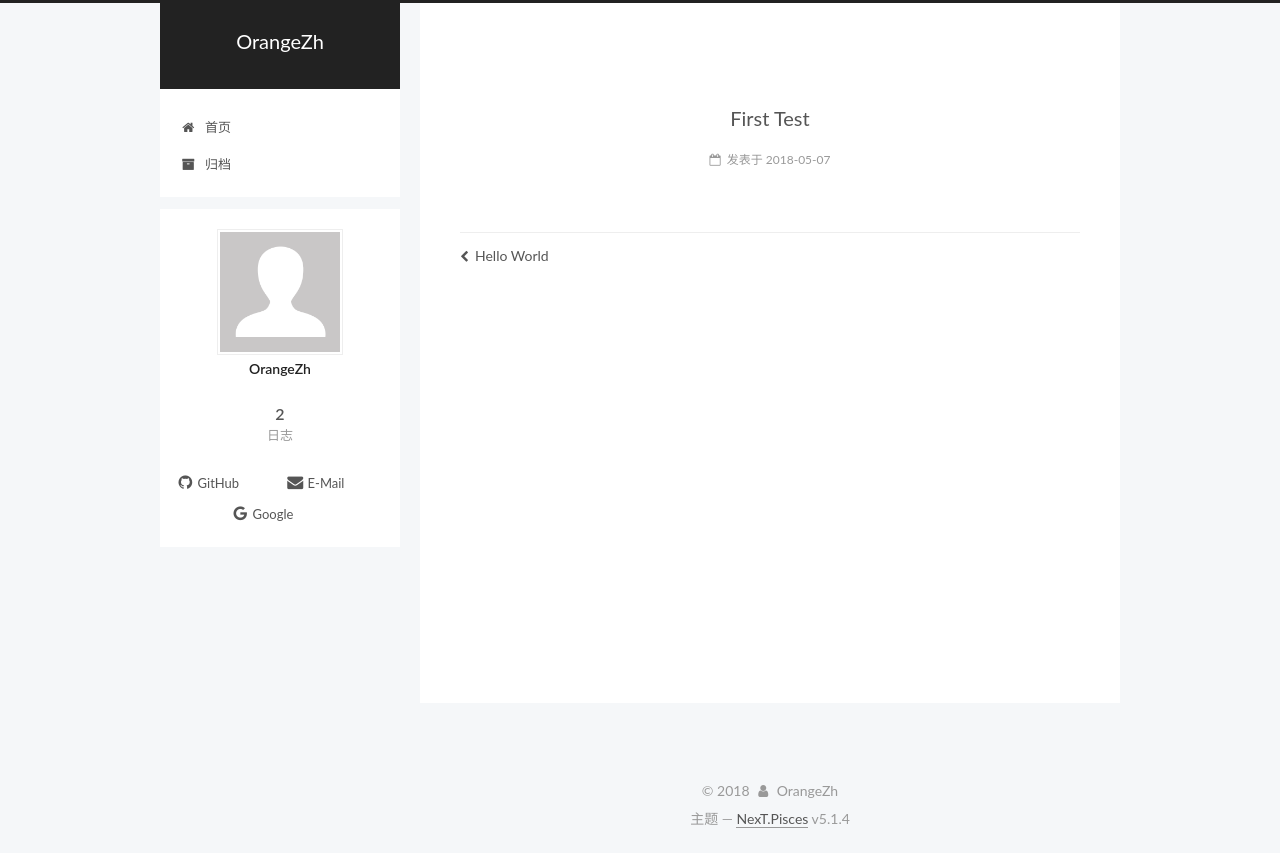
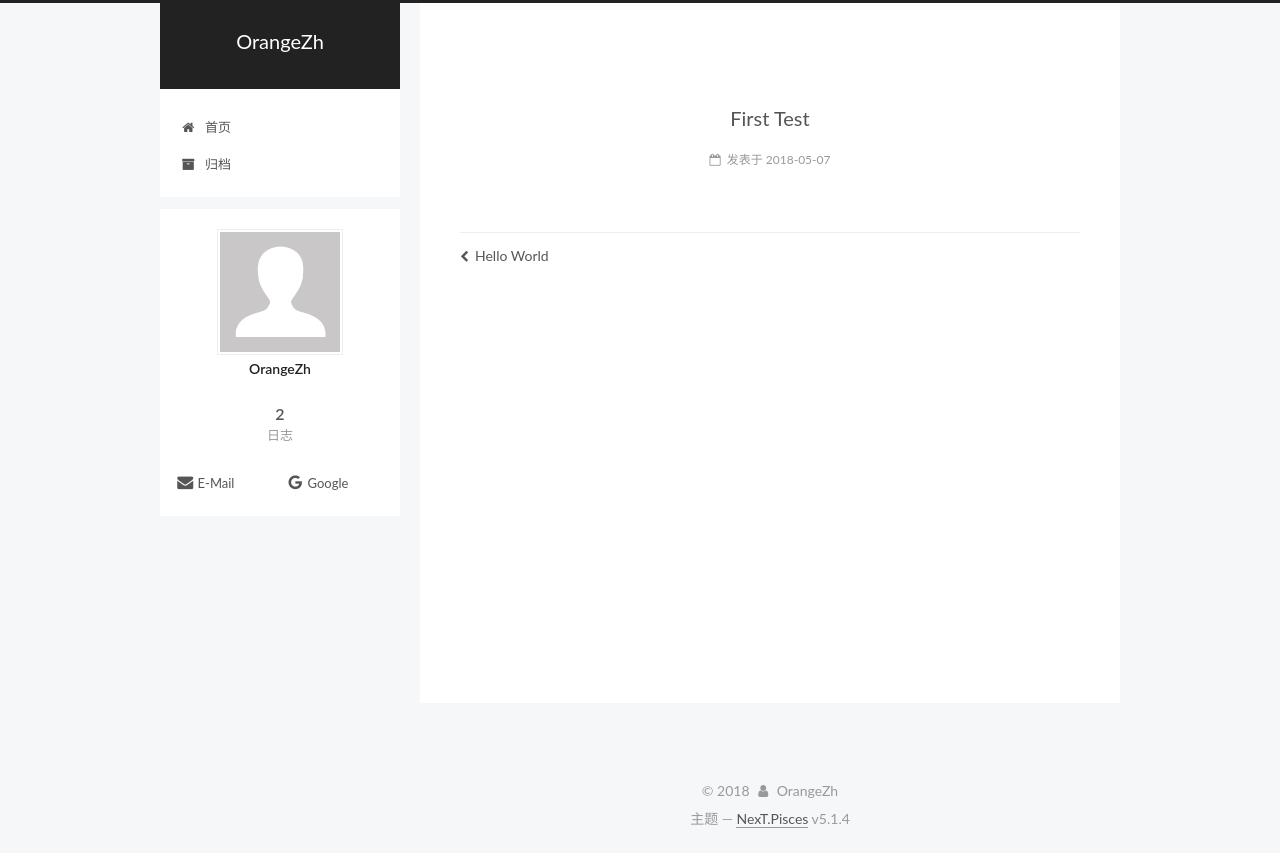
Before and after one commit to orangezh0806/zxclljf.github.com, a plain HTML site: page 2018/05/07/First-Test/index.html in a window 1280 px wide. Drawn offline with Linux system fonts and the light colour scheme.

Commit message:
Site updated: 2018-05-07 13:56:53

```diff
--- a/2018/05/07/First-Test/index.html
+++ b/2018/05/07/First-Test/index.html
@@ -418,12 +418,6 @@
             <div class="links-of-author motion-element">
 
                   <span class="links-of-author-item">
-                    <a href="https://github.com/zxclljf" target="_blank" title="GitHub">
-
-                        <i class="fa fa-fw fa-github"></i>GitHub</a>
-                  </span>
-
-                  <span class="links-of-author-item">
                     <a href="mailto:yorangex@gmail.com" target="_blank" title="E-Mail">
 
                         <i class="fa fa-fw fa-envelope"></i>E-Mail</a>
```
Also changed, not shown: 2018/05/07/hello-world/index.html (+0 -6 lines), archives/2018/05/index.html (+0 -6 lines), archives/2018/index.html (+0 -6 lines), archives/index.html (+0 -6 lines), index.html (+0 -6 lines).
